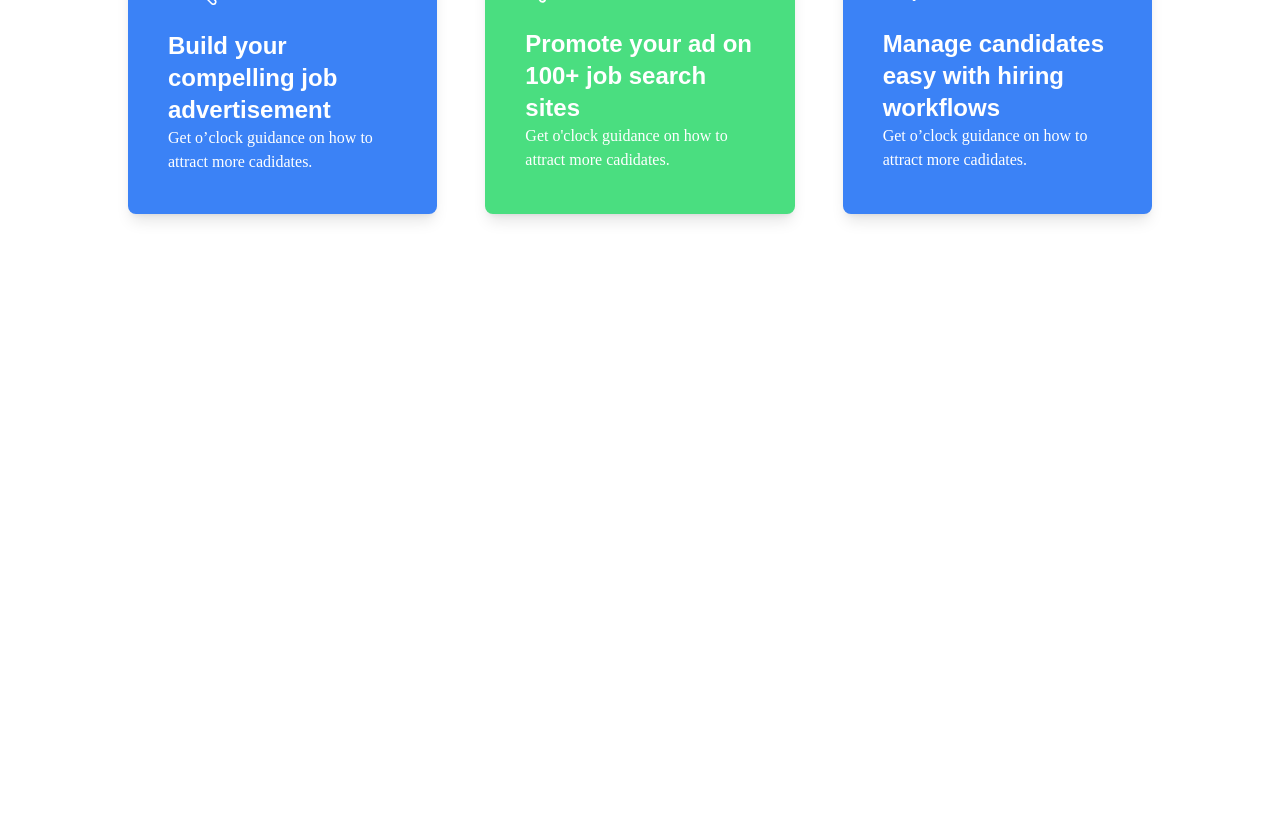
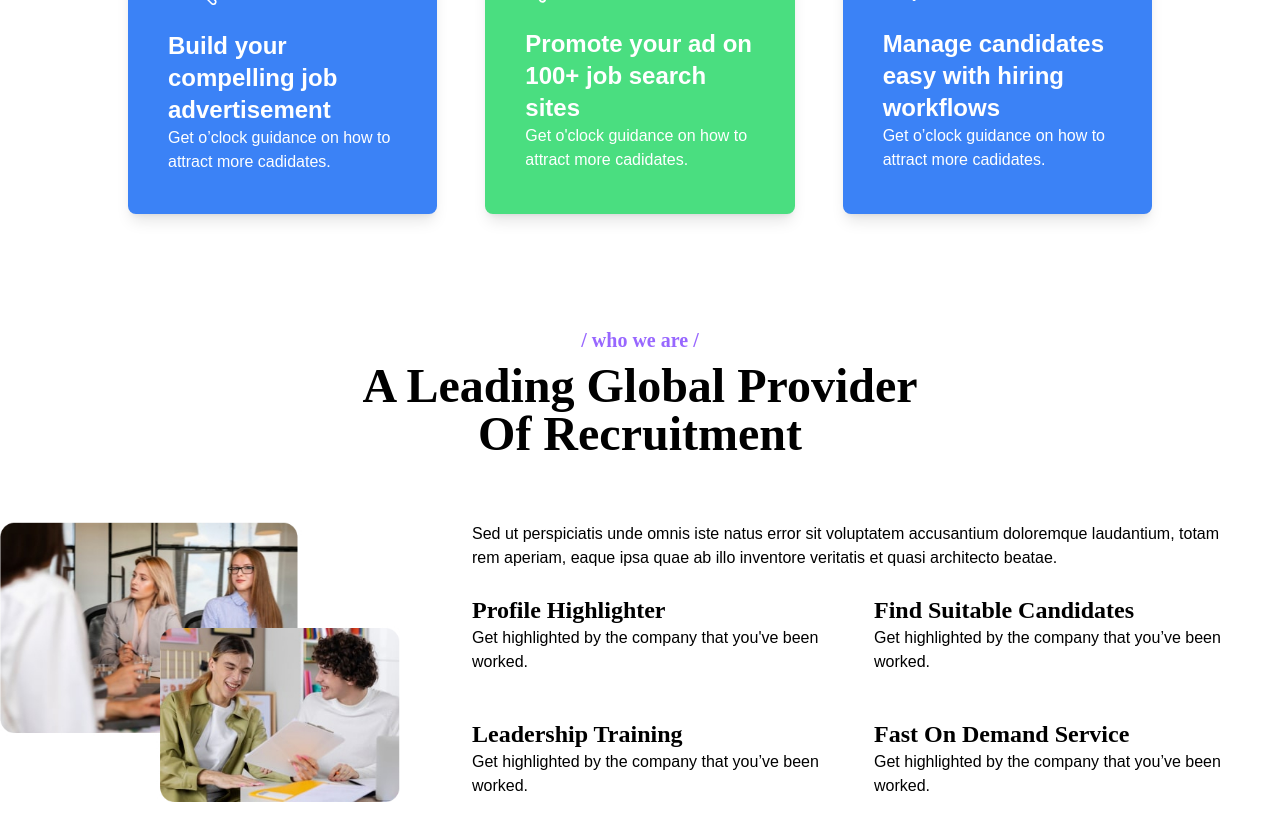
Before and after one commit to anikweb/hr-consultancy-agency, a Vue app: page / in a window 1280 px wide. Shown: the part 1200-2022 px from the top of the page. Before the commit the page ends 1526 px from the top, so only its background shows below. Built offline with nearby package versions, Linux system fonts and the light colour scheme.

Commit message:
added home about section

```diff
--- a/src/assets/main.css
+++ b/src/assets/main.css
@@ -111,3 +111,9 @@
     font-weight: 900;
     font-style: italic;
   }
+
+  p{
+    font-family: "Poppins", sans-serif;
+    font-weight: 400;
+    font-style: normal;
+  }
--- a/src/components/Hero.vue
+++ b/src/components/Hero.vue
@@ -1,7 +1,5 @@
 <template>
     <section class="mx-auto " id="hero-section">
-
-
 
     </section>
 </template>
--- /dev/null
+++ b/src/components/HomeAbout.vue
@@ -0,0 +1,50 @@
+<script setup>
+const primaryColor = "#9867FF";
+</script>
+<template>
+    <section class="container mx-auto">
+        <div>
+            <h4 class="text-xl font-bold text-center" :style="`color:${primaryColor}`">/ who we are /</h4>
+            <h1 class="mt-2 mb-16 text-5xl font-extrabold text-center">A Leading Global Provider <br> Of Recruitment
+            </h1>
+
+            <div class="grid grid-cols-1 gap-10 md:grid-cols-3">
+                <div>
+                    <img src="@/assets/img/home-about.jpg" alt="">
+                </div>
+                <div class="col-span-2 mx-8">
+                    <p>Sed ut perspiciatis unde omnis iste natus error sit voluptatem accusantium
+                        doloremque laudantium, totam rem aperiam, eaque ipsa quae ab illo inventore
+                        veritatis et quasi architecto beatae.</p>
+
+
+                    <div class="grid grid-cols-2 my-4 gap-7">
+                        <div class="my-2">
+                            <h2 class="text-2xl font-bold">Profile Highlighter</h2>
+                            <p class="font-thin">Get highlighted by the company that you've been worked.
+                            </p>
+                        </div>
+                        <div class="my-2">
+                            <h2 class="text-2xl font-bold">Find Suitable Candidates</h2>
+                            <p class="font-thin">Get highlighted by the company that
+                                you’ve been worked.
+                            </p>
+                        </div>
+                        <div class="my-2">
+                            <h2 class="text-2xl font-bold">Leadership Training</h2>
+                            <p class="font-thin">Get highlighted by the company that
+                                you’ve been worked.
+                            </p>
+                        </div>
+                        <div class="my-2">
+                            <h2 class="text-2xl font-bold">Fast On Demand Service</h2>
+                            <p class="font-thin">Get highlighted by the company that
+                                you’ve been worked.
+                            </p>
+                        </div>
+                    </div>
+                </div>
+            </div>
+        </div>
+    </section>
+</template>
--- a/src/views/HomeView.vue
+++ b/src/views/HomeView.vue
@@ -1,5 +1,6 @@
 <script setup>
 import Hero from '@/components/Hero.vue';
+import HomeAbout from '@/components/HomeAbout.vue';
 import HomeCard from '@/components/HomeCard.vue';
 
 const homeCards = [
@@ -53,4 +54,5 @@ const homeCards = [
         <HomeCard v-for="(card, index) in homeCards" :key="index" :icon="card.icon" :title="card.title"
             :bgColorClass="card.bgColorClass" :subtitle="card.subtitle" />
     </div>
+    <HomeAbout />
 </template>
```
Also changed, not shown: src/assets/img/home-about.jpg (added), 1 other file (tests, documents, lock files or other folders).
